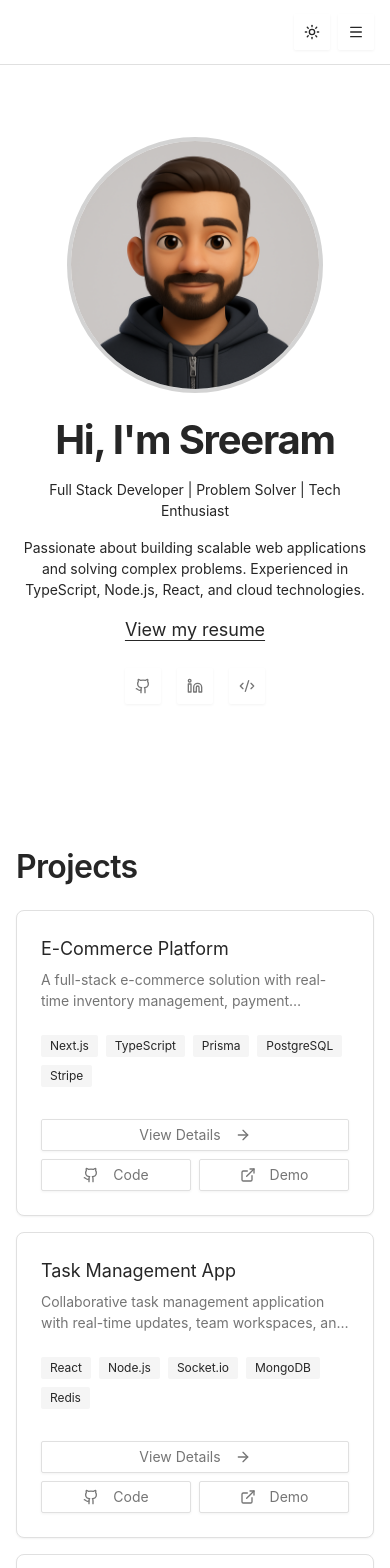
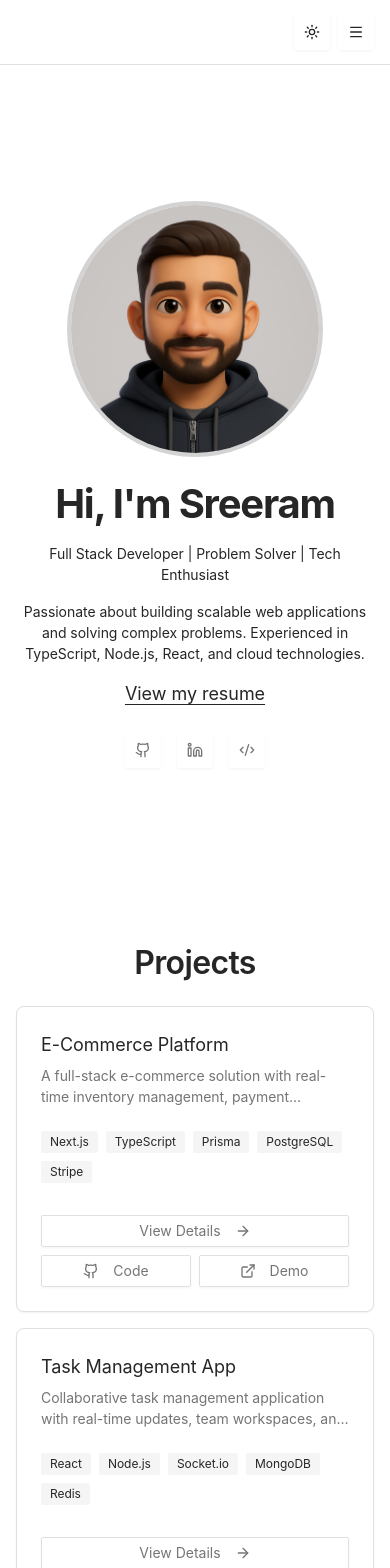
Before and after one commit to sriramarumugham/portfolio, a Next.js app: page /portfolio/ in a window 390 px wide. Shown: the top 1568 px of the page. Built offline with nearby package versions, Linux system fonts and the light colour scheme.

Commit message:
fix/ headers in mobile

```diff
--- a/components/contact.tsx
+++ b/components/contact.tsx
@@ -90,7 +90,7 @@ export function Contact() {
   return (
     <section id="contact" className="py-12 md:py-16">
       <motion.h2
-        className="text-2xl md:text-3xl mb-6 md:mb-8"
+        className="text-2xl md:text-3xl mb-6 md:mb-8 text-center md:text-left"
         initial={{ opacity: 0, y: 20 }}
         whileInView={{ opacity: 1, y: 0 }}
         viewport={{ once: true }}
--- a/components/contributions.tsx
+++ b/components/contributions.tsx
@@ -7,7 +7,7 @@ export function Contributions() {
 
   return (
     <section id="contributions" className="py-12 md:py-16">
-      <h2 className="text-2xl md:text-3xl  mb-6 md:mb-8">Contributions</h2>
+      <h2 className="text-2xl md:text-3xl mb-6 md:mb-8 text-center md:text-left">Contributions</h2>
       <div className="grid gap-4 md:gap-6 md:grid-cols-2">
         <Card>
           <CardHeader>
--- a/components/experience.tsx
+++ b/components/experience.tsx
@@ -75,7 +75,7 @@ export function Experience() {
   return (
     <section id="experience" className="py-12 md:py-16">
       <motion.h2
-        className="text-2xl md:text-3xl mb-6 md:mb-8"
+        className="text-2xl md:text-3xl mb-6 md:mb-8 text-center md:text-left"
         initial={{ opacity: 0, y: 20 }}
         whileInView={{ opacity: 1, y: 0 }}
         viewport={{ once: true }}
--- a/components/hero.tsx
+++ b/components/hero.tsx
@@ -7,11 +7,11 @@ import Image from "next/image";
 
 export function Hero() {
   return (
-    <section id="home" className="py-12 md:py-20">
+    <section id="home" className="py-20 md:py-20">
       <div className="flex flex-col md:flex-row items-center gap-6 md:gap-8">
         {/* Photo first on mobile, right side on desktop */}
         <motion.div
-          className="flex-shrink-0 order-1 md:order-2"
+          className="flex-shrink-0 order-1 md:order-2 mt-8 md:mt-0"
           initial={{ opacity: 0, scale: 0.8 }}
           animate={{ opacity: 1, scale: 1 }}
           transition={{ duration: 0.6, delay: 1.2 }}
--- a/components/navbar.tsx
+++ b/components/navbar.tsx
@@ -4,7 +4,12 @@ import * as React from "react";
 import Link from "next/link";
 import { Menu } from "lucide-react";
 import { Button } from "@/components/ui/button";
-import { Sheet, SheetContent, SheetTrigger, SheetTitle } from "@/components/ui/sheet";
+import {
+  Sheet,
+  SheetContent,
+  SheetTrigger,
+  SheetTitle,
+} from "@/components/ui/sheet";
 import { ThemeToggle } from "@/components/theme-toggle";
 
 export function Navbar() {
@@ -46,15 +51,15 @@ export function Navbar() {
                 <span className="sr-only">Toggle menu</span>
               </Button>
             </SheetTrigger>
-            <SheetContent side="right">
-              <SheetTitle className="sr-only">Navigation Menu</SheetTitle>
-              <nav className="flex flex-col space-y-4 mt-8">
+            <SheetContent side="right" className="w-[280px] sm:w-[320px]">
+              <SheetTitle className="sr-only">Menu</SheetTitle>
+              <nav className="flex flex-col space-y-1 mt-8">
                 {navItems.map((item) => (
                   <Link
                     key={item.href}
                     href={item.href}
                     onClick={() => setIsOpen(false)}
-                    className="text-lg transition-colors hover:text-foreground/80 text-foreground/60"
+                    className="text-base py-3 px-4 rounded-lg transition-colors hover:bg-accent hover:text-accent-foreground"
                   >
                     {item.label}
                   </Link>
--- a/components/projects.tsx
+++ b/components/projects.tsx
@@ -83,7 +83,7 @@ export function Projects() {
   return (
     <section id="projects" className="py-12 md:py-16">
       <motion.h2
-        className="text-2xl md:text-3xl mb-6 md:mb-8"
+        className="text-2xl md:text-3xl mb-6 md:mb-8 text-center md:text-left"
         initial={{ opacity: 0, y: 20 }}
         whileInView={{ opacity: 1, y: 0 }}
         viewport={{ once: true }}
--- a/components/skills.tsx
+++ b/components/skills.tsx
@@ -27,7 +27,7 @@ export function Skills() {
   return (
     <section id="skills" className="py-12 md:py-16">
       <motion.h2
-        className="text-2xl md:text-3xl  mb-6 md:mb-8"
+        className="text-2xl md:text-3xl mb-6 md:mb-8 text-center md:text-left"
         initial={{ opacity: 0, y: 20 }}
         whileInView={{ opacity: 1, y: 0 }}
         viewport={{ once: true }}
```
